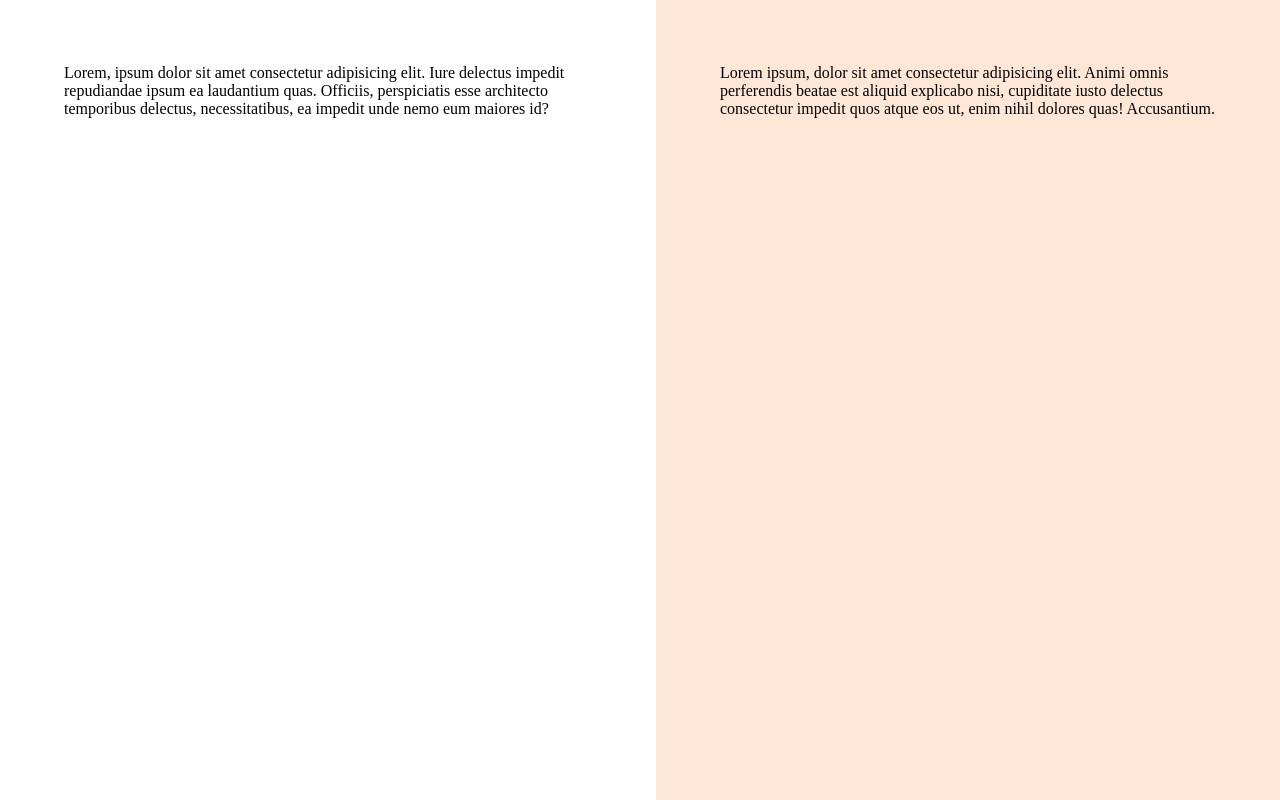
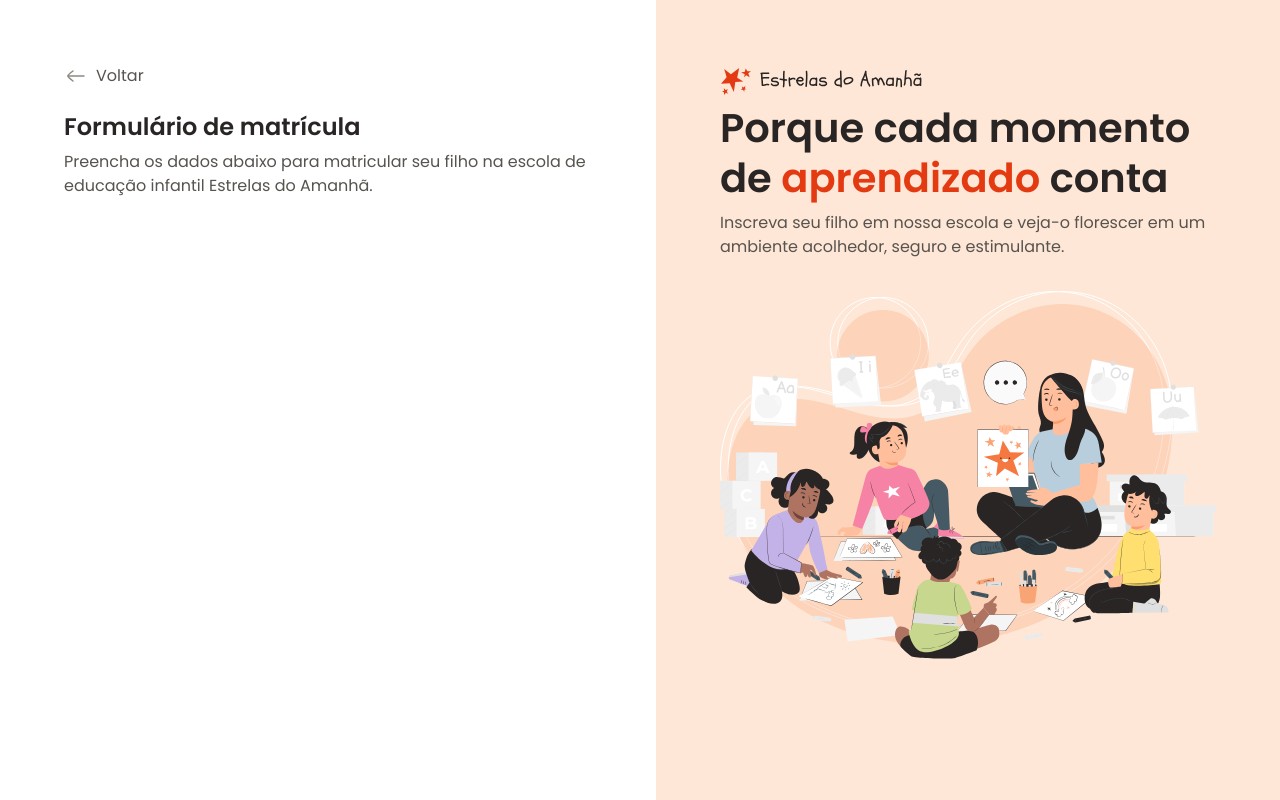
Before and after one commit to cesarcord/projeto-formulario-de-matricula, a plain HTML site: page index.html in a window 1280 px wide. Drawn offline with Linux system fonts and the light colour scheme.

Commit message:
Conteúdo aside e conteúdo inicial do main

```diff
--- a/index.html
+++ b/index.html
@@ -14,13 +14,29 @@
   <div id="app">
     <main>
       <div class="main-container">
-        Lorem, ipsum dolor sit amet consectetur adipisicing elit. Iure delectus impedit repudiandae ipsum ea laudantium quas. Officiis, perspiciatis esse architecto temporibus delectus, necessitatibus, ea impedit unde nemo eum maiores id?
+        <div class="back">
+          <img src="./assets/icons/arrow-left-02.svg" alt="ícone de voltar">
+          <span>Voltar</span>
+        </div>
+
+        <h1>Formulário de matrícula</h1>
+        <p>Preencha os dados abaixo para matricular seu filho na escola de educação infantil Estrelas do Amanhã.</p>
       </div>
     </main>
 
     <aside>
       <div class="aside-container">
-        Lorem ipsum, dolor sit amet consectetur adipisicing elit. Animi omnis perferendis beatae est aliquid explicabo nisi, cupiditate iusto delectus consectetur impedit quos atque eos ut, enim nihil dolores quas! Accusantium.
+       <header>
+        <img src="./assets/logo.svg" alt="Logo Estrelas do Amanhã ">
+        <h2>
+          Porque cada momento de <span>aprendizado</span> conta
+        </h2>
+        <p>
+          Inscreva seu filho em nossa escola e veja-o florescer em um ambiente acolhedor, seguro e estimulante.
+        </p>
+       </header>
+
+       <img src="./assets/Illustration.svg" alt="Ilustração de uma professora com crianças prestando atenção">
       </div>
     </aside>
   </div>
--- a/styles/global.css
+++ b/styles/global.css
@@ -25,4 +25,16 @@
 
 body {
   overflow: hidden;
+
+  font: var(--text);
+  color: var(--text-secondary);
 }
+
+h1, h2 {
+  color: var(--text-primary);
+}
+
+img {
+ max-width: 100%;
+ height: auto;
+}
--- a/styles/layout.css
+++ b/styles/layout.css
@@ -14,6 +14,18 @@ main {
     max-width: 33rem;
     margin-left: auto;
   }
+
+  & .back {
+    display: flex;
+    align-items: center;
+    gap: 0.5rem;
+    margin-bottom: 1.5rem;
+  }
+
+  & h1 {
+    font: 600 1.5rem/1.25 var(--font-family);
+    margin-bottom: 0.5rem;
+  }
 }
 
 aside {
@@ -22,4 +34,18 @@ aside {
 
   & .aside-container {
     max-width: 31rem;
+
+    & > img {
+     margin-top: 2rem;
+    }
+  }
+
+  & h2 {
+    font: 600 2.5rem/1.25 var(--font-family);
+    margin-bottom: 0.5rem;
+
+    & span {
+      color: var(--text-highlight);
+    }
+  }
 }
```
